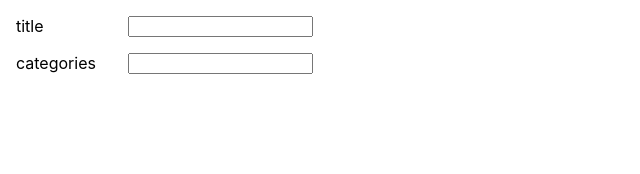
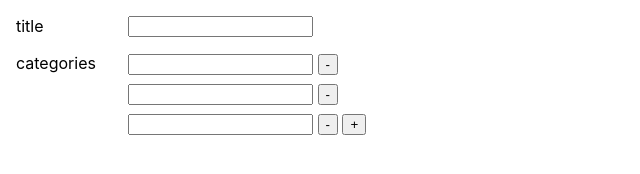
Before and after one commit to hubertmarzec/jquery-exercices, a plain HTML site: page src/index.html in a window 1280 px wide. Shown: the whole page, without its empty margins (0-640 px from the left). Drawn offline with nearby package versions, Linux system fonts and the light colour scheme.

Commit message:
add example

```diff
--- a/src/css/main.css
+++ b/src/css/main.css
@@ -17,3 +17,8 @@ body {
   margin-right: 1em;
   width: 6em;
 }
+
+
+.field-collection__field {
+  margin-bottom: 0.5em;
+}
--- a/src/index.html
+++ b/src/index.html
@@ -8,7 +8,7 @@
   <title>exercise 5</title>
   <script src="https://cdnjs.cloudflare.com/ajax/libs/jquery/3.3.1/jquery.min.js" crossorigin="anonymous"></script>
   <link rel="stylesheet" href="/css/main.css">
-  <script type="text/javascript" src="/js/slider.js"></script>
+  <script type="text/javascript" src="/js/plugin.js"></script>
   <script type="text/javascript" src="/js/main.js"></script>
 </head>
 
@@ -20,7 +20,23 @@
     </div>
     <div class="form__group">
       <label class="form__label">categories</label>
-      <input type="text" name="category" class="form__input collection"/>
+      <div class="field-collection">
+        <div class="field-collection__field">
+          <input type="text" name="category" class="form__input collection"/>
+          <button class="field-collection__action">-</button>
+
+        </div>
+        <div class="field-collection__field">
+          <input type="text" name="category" class="form__input collection"/>
+          <button class="field-collection__action">-</button>
+
+        </div>
+        <div class="field-collection__field">
+          <input type="text" name="category" class="form__input collection"/>
+          <button class="field-collection__action">-</button>
+          <button class="field-collection__action">+</button>
+        </div>
+      </div>
     </div>
   </form>
 </body>
```
Also changed, not shown: example.png (added).
